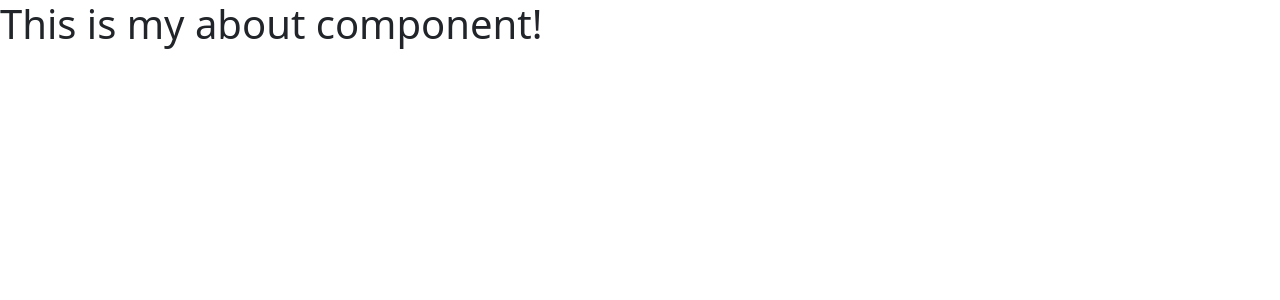
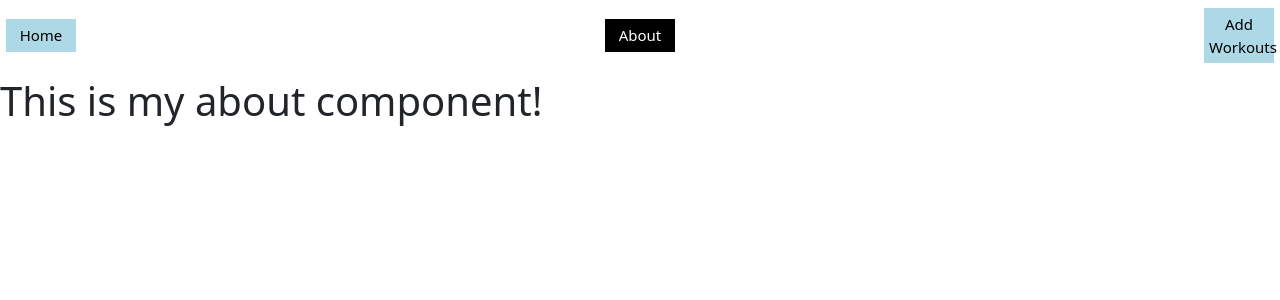
Before and after one commit to NathanWelliver/phase-2-project, a React (Create React App) app: page /about in a window 1280 px wide. Shown: the top 300 px of the page. Built offline with nearby package versions, Linux system fonts and the light colour scheme.

Commit message:
redesigned the functionality of this page and its components, not done

```diff
--- a/src/Components/WorkoutCard.js
+++ b/src/Components/WorkoutCard.js
@@ -1,4 +1,5 @@
-import { Link } from "react-router-dom";
+import React from "react";
+
 
 function WorkoutCard({workout}) {
     return (
--- a/src/Pages/About.js
+++ b/src/Pages/About.js
@@ -1,7 +1,12 @@
+import React from "react";
+import { useState, useEffect } from "react";
+import NavBar from "../Components/NavBar";
+
 function About() {
     return (
       <>
         <main>
+          <NavBar />
           <h1>This is my about component!</h1>
         </main>
       </>
```
Also changed, not shown: src/Components/Form.js (added, +12 -0 lines).
